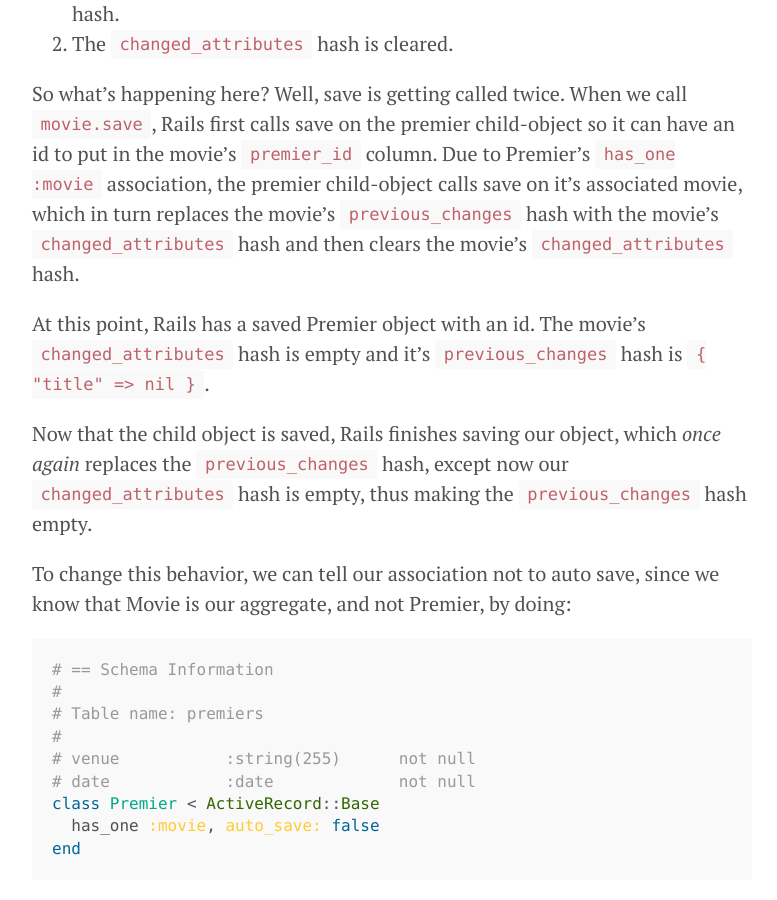
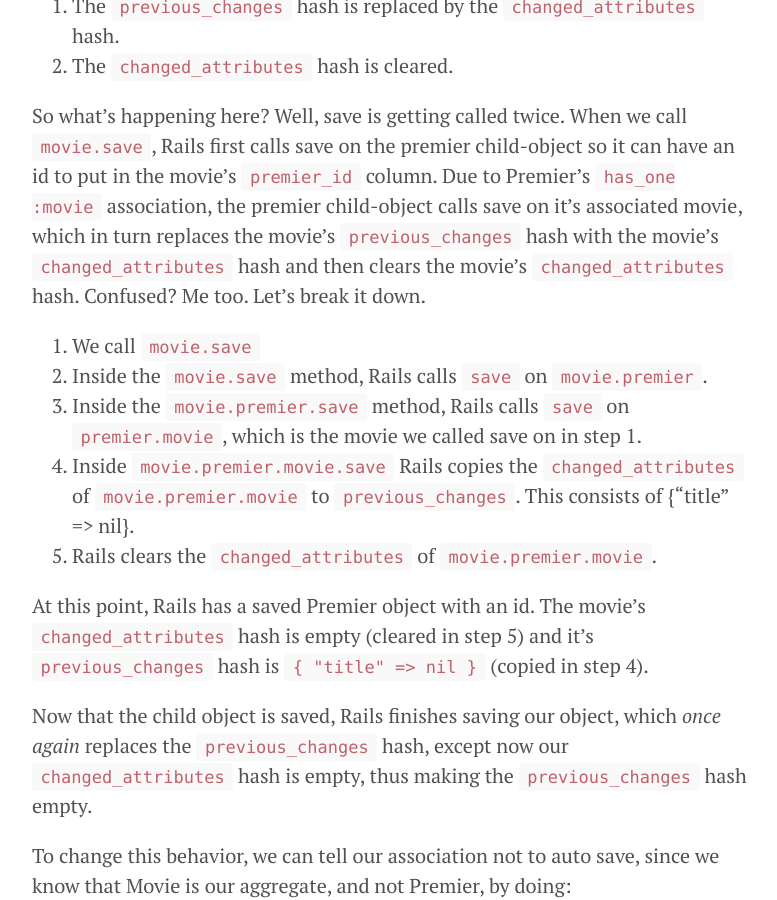
Before and after one commit to fshowalter/devblog, a Jekyll site: the page built from _posts/2014-03-03-auditing-in-rails.md, in a window 1280 px wide and 900 px high, scrolled down 7220 px. Shown: the whole window, without its empty margins (248-1025 px from the left). Built offline with Jekyll 4.4.1, drawn with Linux system fonts in a browser that asks for light colours; Markdown is read by kramdown in place of the engine named in the settings; some of the changed text lies outside the part shown.

Commit message:
Update 2014-03-03-auditing-in-rails.md

```diff
--- a/_posts/2014-03-03-auditing-in-rails.md
+++ b/_posts/2014-03-03-auditing-in-rails.md
@@ -136,7 +136,8 @@ module ActiveRecord
         pk_column = reflection.primary_key_column
         ids = Array(ids).reject { |id| id.blank? }
         ids.map! { |i| pk_column.type_cast(i) }
-        replace(klass.find(ids).index_by { |r| r.id }.values_at(*ids))
+        replace(klass.find(ids)
+          .index_by { |r| r.id }.values_at(*ids))
       end
   end
 end
@@ -272,9 +273,15 @@ Say what? I mean, forget the premier attributes, what happened to `title`? That'
 1. The `previous_changes` hash is replaced by the `changed_attributes` hash.
 2. The `changed_attributes` hash is cleared.
 
-So what's happening here? Well, save is getting called twice. When we call `movie.save`, Rails first calls save on the premier child-object so it can have an id to put in the movie's `premier_id` column. Due to Premier's `has_one :movie` association, the premier child-object calls save on it's associated movie, which in turn replaces the movie's `previous_changes` hash with the movie's `changed_attributes` hash and then clears the movie's `changed_attributes` hash.
+So what's happening here? Well, save is getting called twice. When we call `movie.save`, Rails first calls save on the premier child-object so it can have an id to put in the movie's `premier_id` column. Due to Premier's `has_one :movie` association, the premier child-object calls save on it's associated movie, which in turn replaces the movie's `previous_changes` hash with the movie's `changed_attributes` hash and then clears the movie's `changed_attributes` hash. Confused? Me too. Let's break it down.
 
-At this point, Rails has a saved Premier object with an id. The movie's `changed_attributes` hash is empty and it's `previous_changes` hash is `{ "title" => nil }`.
+1. We call `movie.save`
+2. Inside the `movie.save` method, Rails calls `save` on `movie.premier`.
+3. Inside the `movie.premier.save` method, Rails calls `save` on `premier.movie`, which is the movie we called save on in step 1.
+4. Inside `movie.premier.movie.save` Rails copies the `changed_attributes` of `movie.premier.movie` to `previous_changes`. This consists of {"title" => nil}.
+5. Rails clears the `changed_attributes` of `movie.premier.movie`.
+
+At this point, Rails has a saved Premier object with an id. The movie's `changed_attributes` hash is empty (cleared in step 5) and it's `previous_changes` hash is `{ "title" => nil }` (copied in step 4).
 
 Now that the child object is saved, Rails finishes saving our object, which _once again_ replaces the `previous_changes` hash, except now our `changed_attributes` hash is empty, thus making the `previous_changes` hash empty.
 
```
Also changed, not shown: other parts of _posts/2014-03-03-auditing-in-rails.md (+1 -1 lines).
